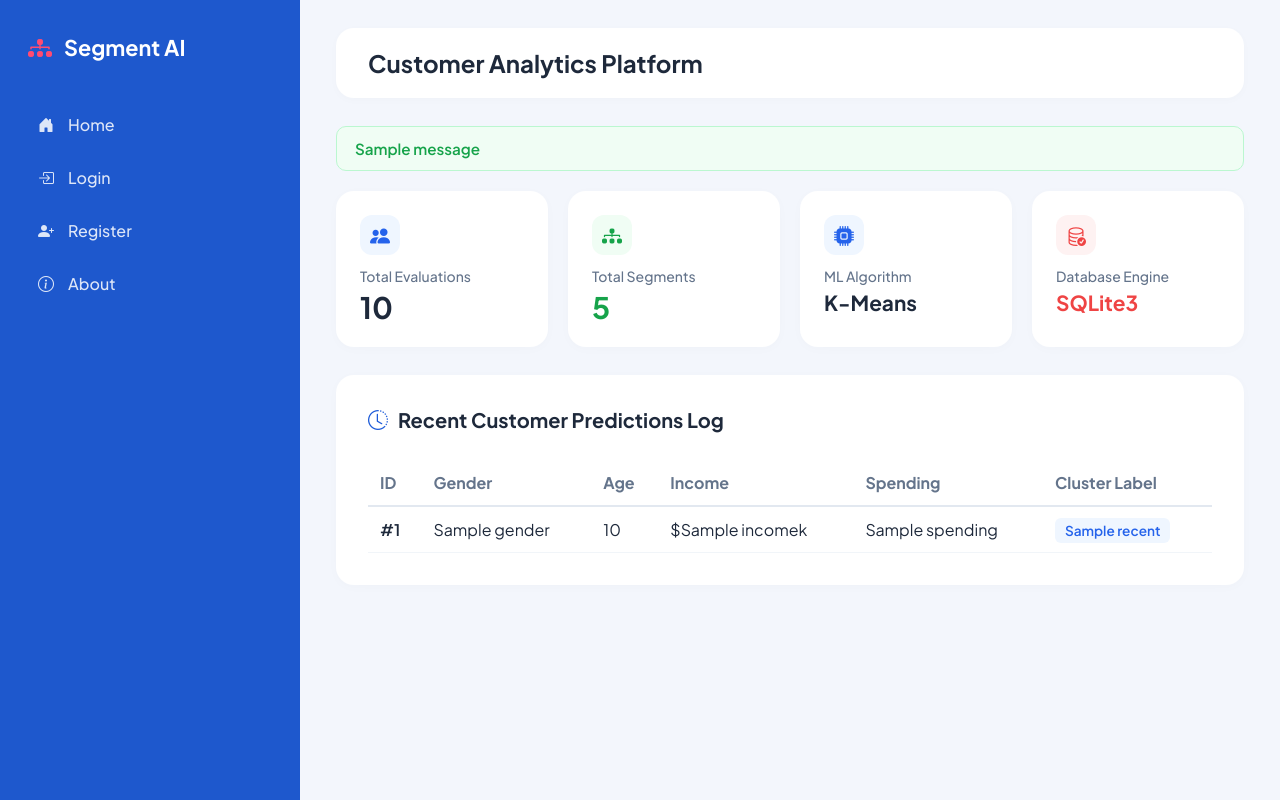
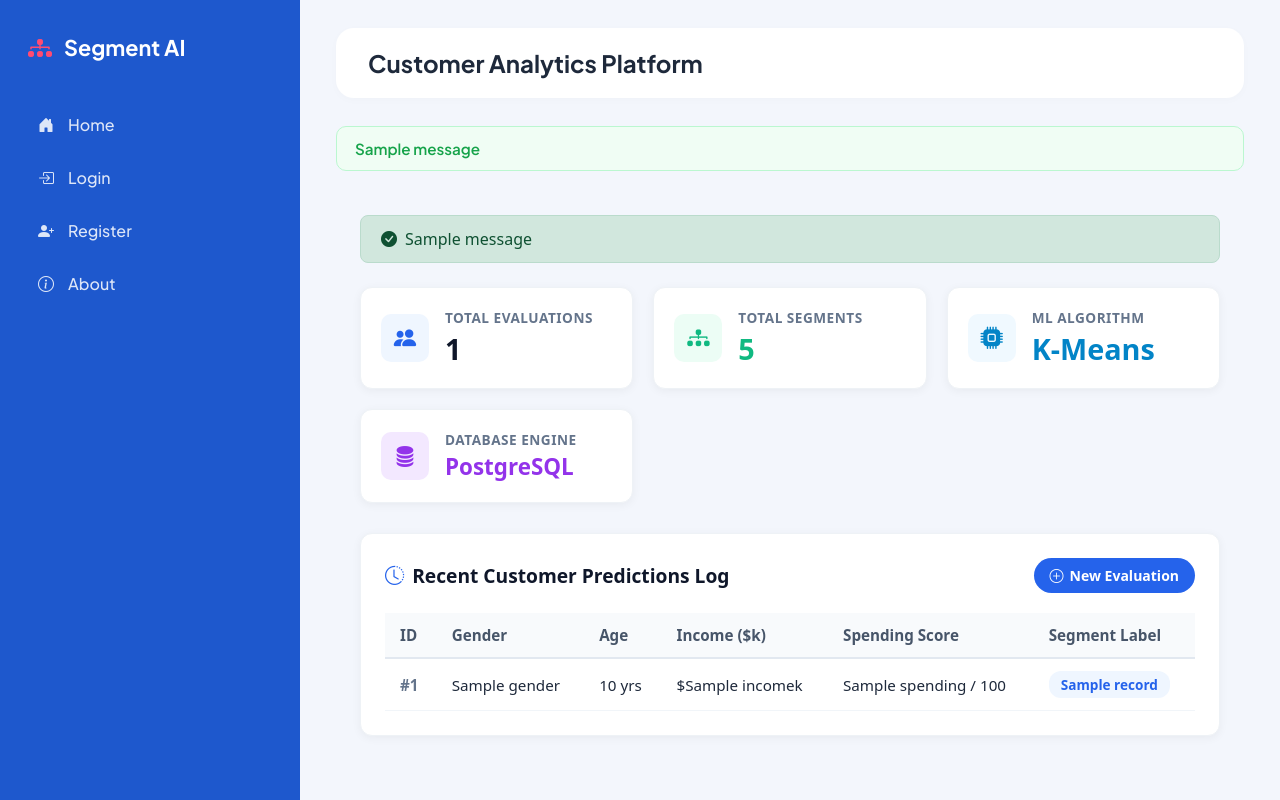
Before and after one commit to DikshaVig/mp241540, a Flask app: template templates/dashboard.html in a window 1280 px wide. Run offline with Flask 3, Linux system fonts and the light colour scheme; the template is opened without the code that fills it: most values are stand-ins (such as "Sample title", 1, 10 or a date in 2020); one stand-in notice (Sample message) is shown.

Commit message:
Update dashboard.html

```diff
--- a/templates/dashboard.html
+++ b/templates/dashboard.html
@@ -1,68 +1,140 @@
-{% extends 'base.html' %}
+{% extends "base.html" %}
+
+{% block title %}Dashboard - Customer Analytics Platform{% endblock %}
 
 {% block content %}
-<div class="metrics-grid">
-    <div class="metric-card">
-        <div class="metric-icon-box icon-blue"><i class="bi bi-people-fill"></i></div>
-        <span class="label">Total Evaluations</span>
-        <span class="value value-blue">{{ total }}</span>
+<div style="padding: 24px; font-family: system-ui, -apple-system, BlinkMacSystemFont, 'Segoe UI', Roboto, sans-serif;">
+
+    <!-- Flash Messages (Welcome Alert) -->
+    {% with messages = get_flashed_messages(with_categories=true) %}
+        {% if messages %}
+            {% for category, message in messages %}
+                <div style="padding: 12px 20px; border-radius: 8px; margin-bottom: 24px; background-color: #d1e7dd; color: #0f5132; border: 1px solid #badbcc; display: flex; align-items: center; gap: 8px;">
+                    <i class="bi bi-check-circle-fill"></i>
+                    <span>{{ message }}</span>
                 </div>
-    <div class="metric-card">
-        <div class="metric-icon-box icon-green"><i class="bi bi-diagram-3-fill"></i></div>
-        <span class="label">Total Segments</span>
-        <span class="value value-green">5</span>
+            {% endfor %}
+        {% endif %}
+    {% endwith %}
+
+    <!-- Top Summary Stat Cards Grid (4 Cards) -->
+    <div style="display: grid; grid-template-columns: repeat(auto-fit, minmax(220px, 1fr)); gap: 20px; margin-bottom: 30px;">
+
+        <!-- Total Evaluations Card -->
+        <div style="background: #ffffff; border-radius: 12px; padding: 20px; box-shadow: 0 2px 10px rgba(0,0,0,0.05); border: 1px solid #eef2f6; display: flex; align-items: center; gap: 16px;">
+            <div style="background-color: #eff6ff; color: #2563eb; width: 48px; height: 48px; border-radius: 10px; display: flex; align-items: center; justify-content: center; font-size: 1.4rem; flex-shrink: 0;">
+                <i class="bi bi-people-fill"></i>
             </div>
-    <div class="metric-card">
-        <div class="metric-icon-box icon-target"><i class="bi bi-cpu-fill"></i></div>
-        <span class="label">ML Algorithm</span>
-        <span class="value value-target" style="font-size: 1.3rem;">K-Means</span>
+            <div>
+                <div style="color: #64748b; font-size: 0.85rem; font-weight: 600; text-transform: uppercase; letter-spacing: 0.5px;">
+                    Total Evaluations
                 </div>
-    <div class="metric-card">
-        <div class="metric-icon-box icon-red"><i class="bi bi-database-check"></i></div>
-        <span class="label">Database Engine</span>
-        <span class="value value-red" style="font-size: 1.3rem;">SQLite3</span>
+                <div style="font-size: 1.8rem; font-weight: 700; color: #0f172a; margin-top: 2px;">
+                    {{ total_evaluations }}
+                </div>
             </div>
         </div>
 
-<div class="content-card">
-    <div class="card-title-group">
-        <i class="bi bi-clock-history" style="color: var(--primary-blue);"></i>
+        <!-- Total Segments Card -->
+        <div style="background: #ffffff; border-radius: 12px; padding: 20px; box-shadow: 0 2px 10px rgba(0,0,0,0.05); border: 1px solid #eef2f6; display: flex; align-items: center; gap: 16px;">
+            <div style="background-color: #ecfdf5; color: #10b981; width: 48px; height: 48px; border-radius: 10px; display: flex; align-items: center; justify-content: center; font-size: 1.4rem; flex-shrink: 0;">
+                <i class="bi bi-diagram-3-fill"></i>
+            </div>
+            <div>
+                <div style="color: #64748b; font-size: 0.85rem; font-weight: 600; text-transform: uppercase; letter-spacing: 0.5px;">
+                    Total Segments
+                </div>
+                <div style="font-size: 1.8rem; font-weight: 700; color: #10b981; margin-top: 2px;">
+                    5
+                </div>
+            </div>
+        </div>
+
+        <!-- ML Algorithm Card -->
+        <div style="background: #ffffff; border-radius: 12px; padding: 20px; box-shadow: 0 2px 10px rgba(0,0,0,0.05); border: 1px solid #eef2f6; display: flex; align-items: center; gap: 16px;">
+            <div style="background-color: #f0f9ff; color: #0284c7; width: 48px; height: 48px; border-radius: 10px; display: flex; align-items: center; justify-content: center; font-size: 1.4rem; flex-shrink: 0;">
+                <i class="bi bi-cpu-fill"></i>
+            </div>
+            <div>
+                <div style="color: #64748b; font-size: 0.85rem; font-weight: 600; text-transform: uppercase; letter-spacing: 0.5px;">
+                    ML Algorithm
+                </div>
+                <div style="font-size: 1.8rem; font-weight: 700; color: #0284c7; margin-top: 2px;">
+                    K-Means
+                </div>
+            </div>
+        </div>
+
+        <!-- Database Engine Card -->
+        <div style="background: #ffffff; border-radius: 12px; padding: 20px; box-shadow: 0 2px 10px rgba(0,0,0,0.05); border: 1px solid #eef2f6; display: flex; align-items: center; gap: 16px;">
+            <div style="background-color: #f3e8ff; color: #9333ea; width: 48px; height: 48px; border-radius: 10px; display: flex; align-items: center; justify-content: center; font-size: 1.4rem; flex-shrink: 0;">
+                <i class="bi bi-database-fill"></i>
+            </div>
+            <div>
+                <div style="color: #64748b; font-size: 0.85rem; font-weight: 600; text-transform: uppercase; letter-spacing: 0.5px;">
+                    Database Engine
+                </div>
+                <div style="font-size: 1.4rem; font-weight: 700; color: #9333ea; margin-top: 2px;">
+                    PostgreSQL
+                </div>
+            </div>
+        </div>
+
+    </div>
+
+    <!-- Recent Predictions Table Container -->
+    <div style="background: #ffffff; border-radius: 12px; padding: 24px; box-shadow: 0 2px 10px rgba(0,0,0,0.05); border: 1px solid #eef2f6;">
+
+        <div style="display: flex; justify-content: space-between; align-items: center; margin-bottom: 20px; flex-wrap: wrap; gap: 10px;">
+            <h3 style="margin: 0; font-size: 1.2rem; font-weight: 700; color: #0f172a; display: flex; align-items: center; gap: 8px;">
+                <i class="bi bi-clock-history" style="color: #2563eb;"></i>
                 <span>Recent Customer Predictions Log</span>
+            </h3>
+            <a href="{{ url_for('predict') }}" style="background-color: #2563eb; color: #ffffff; padding: 8px 16px; border-radius: 20px; text-decoration: none; font-size: 0.875rem; font-weight: 600; display: inline-flex; align-items: center; gap: 6px; transition: background 0.2s;">
+                <i class="bi bi-plus-circle"></i> New Evaluation
+            </a>
         </div>
 
         <div style="overflow-x: auto;">
-        <table style="width: 100%; border-collapse: collapse; text-align: left;">
+            <table style="width: 100%; border-collapse: collapse; font-size: 0.95rem; text-align: left;">
                 <thead>
-                <tr style="border-bottom: 2px solid #e2e8f0; color: #64748b;">
-                    <th style="padding: 12px;">ID</th>
-                    <th style="padding: 12px;">Gender</th>
-                    <th style="padding: 12px;">Age</th>
-                    <th style="padding: 12px;">Income</th>
-                    <th style="padding: 12px;">Spending</th>
-                    <th style="padding: 12px;">Cluster Label</th>
+                    <tr style="background-color: #f8fafc; border-bottom: 2px solid #e2e8f0;">
+                        <th style="padding: 12px 15px; color: #475569; font-weight: 600;">ID</th>
+                        <th style="padding: 12px 15px; color: #475569; font-weight: 600;">Gender</th>
+                        <th style="padding: 12px 15px; color: #475569; font-weight: 600;">Age</th>
+                        <th style="padding: 12px 15px; color: #475569; font-weight: 600;">Income ($k)</th>
+                        <th style="padding: 12px 15px; color: #475569; font-weight: 600;">Spending Score</th>
+                        <th style="padding: 12px 15px; color: #475569; font-weight: 600;">Segment Label</th>
                     </tr>
                 </thead>
                 <tbody>
-                {% for r in recents %}
+                    {% if recent_predictions %}
+                    {% for record in recent_predictions %}
                     <tr style="border-bottom: 1px solid #f1f5f9;">
-                    <td style="padding: 12px; font-weight: 600;">#{{ r.id }}</td>
-                    <td style="padding: 12px;">{{ r.gender }}</td>
-                    <td style="padding: 12px;">{{ r.age }}</td>
-                    <td style="padding: 12px;">${{ r.income }}k</td>
-                    <td style="padding: 12px;">{{ r.spending }}</td>
-                    <td style="padding: 12px;">
-                        <span style="background: #eff6ff; color: #2563eb; padding: 4px 10px; border-radius: 6px; font-size: 0.85rem; font-weight: 600;">
-                            {{ r.label }}
+                        <td style="padding: 12px 15px; font-weight: 600; color: #64748b;">#{{ record.id }}</td>
+                        <td style="padding: 12px 15px;">{{ record.gender }}</td>
+                        <td style="padding: 12px 15px;">{{ record.age }} yrs</td>
+                        <td style="padding: 12px 15px;">${{ record.income }}k</td>
+                        <td style="padding: 12px 15px;">{{ record.spending }} / 100</td>
+                        <td style="padding: 12px 15px;">
+                            <span style="background-color: #eff6ff; color: #2563eb; padding: 4px 12px; border-radius: 12px; font-size: 0.85rem; font-weight: 600; display: inline-block;">
+                                {{ record.label if record.label else 'Cluster ' ~ record.cluster }}
                             </span>
                         </td>
                     </tr>
+                    {% endfor %}
                     {% else %}
                     <tr>
-                    <td colspan="6" style="padding: 20px; text-align: center; color: #94a3b8;">No predictions recorded in SQLite yet.</td>
+                        <td colspan="6" style="text-align: center; color: #94a3b8; padding: 40px 15px;">
+                            No customer evaluations recorded yet.
+                        </td>
                     </tr>
-                {% endfor %}
+                    {% endif %}
                 </tbody>
             </table>
         </div>
+
+    </div>
+
 </div>
 {% endblock %}
```
Lines whose indentation alone changed are shown as unchanged.
